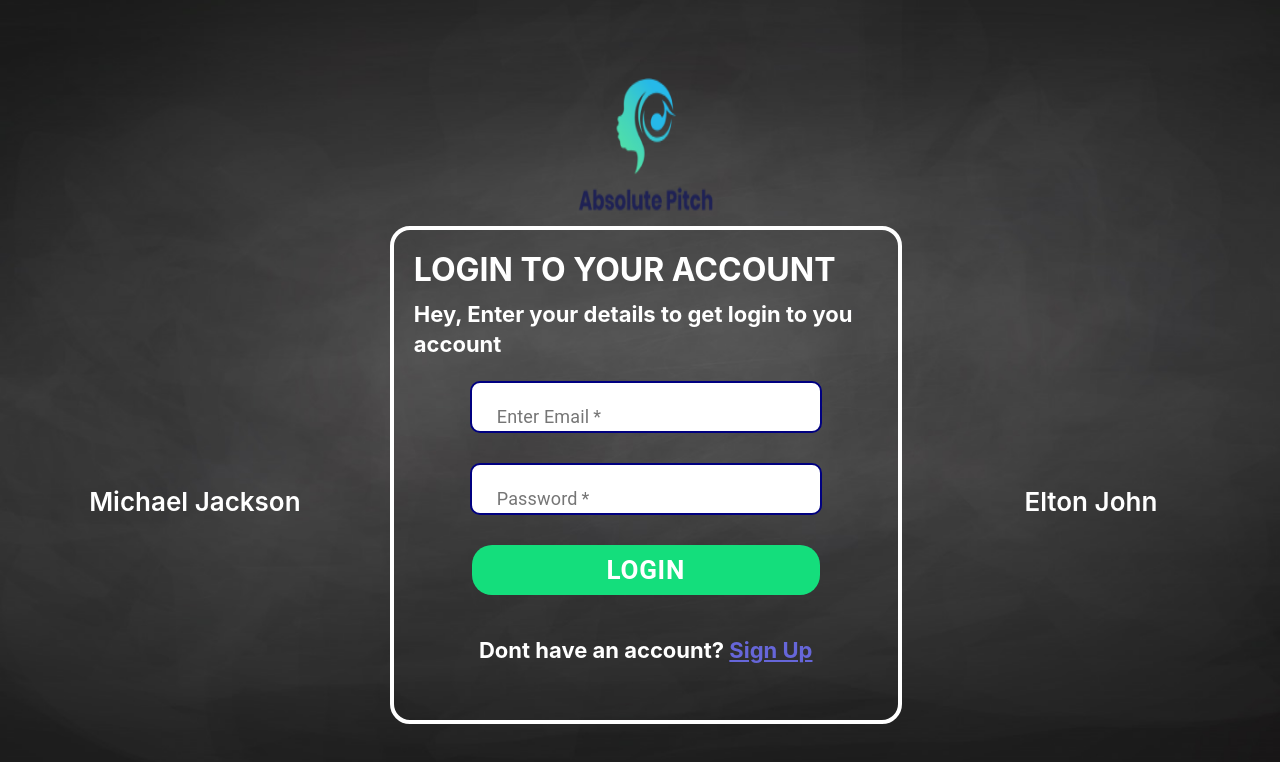
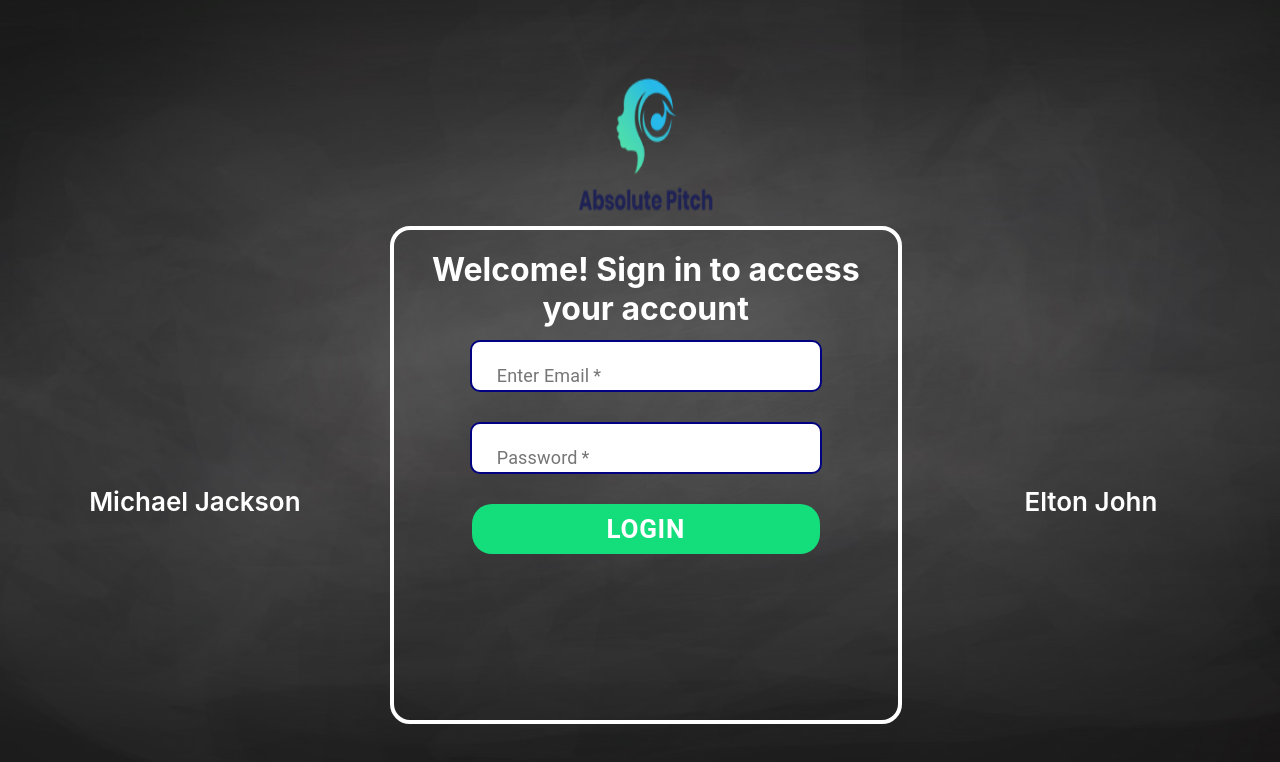
Before and after one commit to AshokUnofficial/absolute_pitch, a Next.js app: page /SigninPage in a window 1280 px wide. Shown: the top 762 px of the page. Built offline with nearby package versions, Linux system fonts and the light colour scheme.

Commit message:
Changes in Login Page

```diff
--- a/pages/SigninPage.js
+++ b/pages/SigninPage.js
@@ -271,13 +271,13 @@ const SignIn = () => {
           </div>
           <div className={classes.innerContainer}>
             <div>
-              <h1 style={{ color: "#fff" , margin: "0px"}}>LOGIN TO YOUR ACCOUNT</h1>
+              <h1 style={{ color: "#fff" , margin: "0px", textAlign: "center"}}>Welcome!  Sign in to access your account</h1>
             </div>
-            <div>
+            {/* <div>
               <h3 style={{ color: "#fff" , margin: "10px 0px" }} className={classes.typo_one}>
                 Hey, Enter your details to get login to you account
               </h3>
-            </div>
+            </div> */}
             <Formik
               initialValues={{
                 email: "",
@@ -362,11 +362,11 @@ const SignIn = () => {
                     {/* </div> */}
                     </Grid>
                     <Grid item md={12} xs={12} style={{ position: "relative" , display: "flex" , justifyContent: "center"}}>
-                    <div>
+                    {/* <div>
                     <h3 style={{ color: "#fff" }} className={classes.typo_one}>
                       Dont have an account?&nbsp;<a href='/SignupPage' className={classes.typo_one_link}>Sign Up</a>
                     </h3>
-                  </div>
+                  </div> */}
                   </Grid>
                     </Grid>
                   </div>
--- a/pages/SignupPage.js
+++ b/pages/SignupPage.js
@@ -288,7 +288,7 @@ const SignUp = () => {
           </div>
           <div className={classes.innerContainer}>
             <div>
-              <h1 style={{ color: "#fff" , margin: "0px" }}>SIGNUP TO YOUR ACCOUNT</h1>
+              <h1 style={{ color: "#fff" , margin: "0px" }}>Welcome!  Sign up to access your account</h1>
             </div>
             <div>
               <h3 style={{ color: "#fff" , margin: "10px 0px" }} className={classes.typo_one}>
@@ -448,13 +448,13 @@ const SignUp = () => {
                   {/* </div> */}
                   </Grid>
                   <Grid item md={12} xs={12} style={{ position: "relative" , display: "flex" , justifyContent: "center"}}>
-                  <div>
+                  {/* <div>
 
                     <h3 style={{ color: "#fff", margin: "0px", paddingTop: '10px' }} className={classes.typo_one}>
                       Dont have an account?<a href='/SigninPage' className={classes.typo_one_link}>Sign In</a>
                     </h3>
 
-                  </div>
+                  </div> */}
                     </Grid>
                     </Grid>
                   </div>
```
